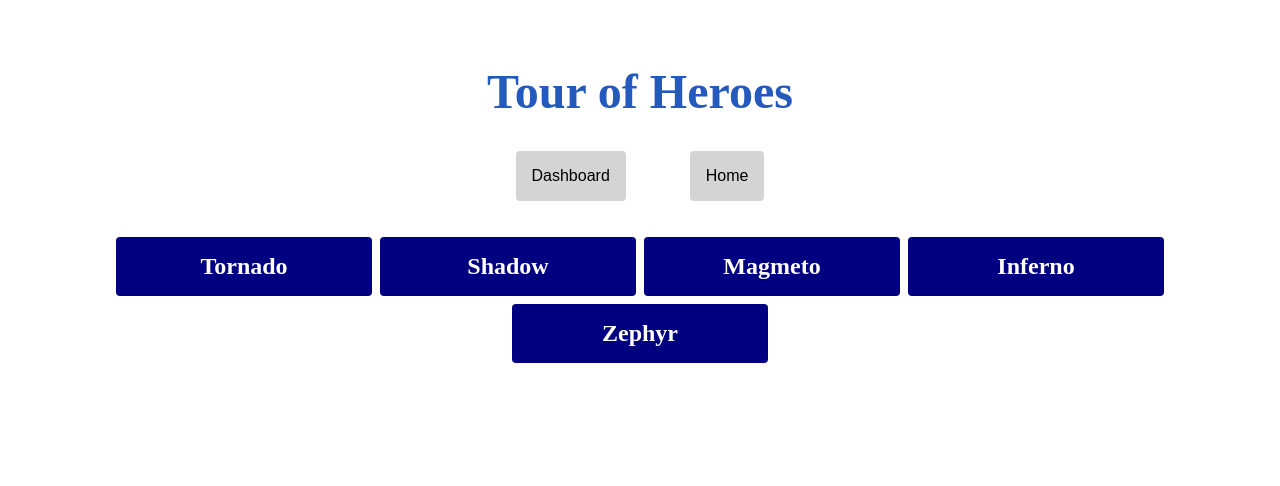
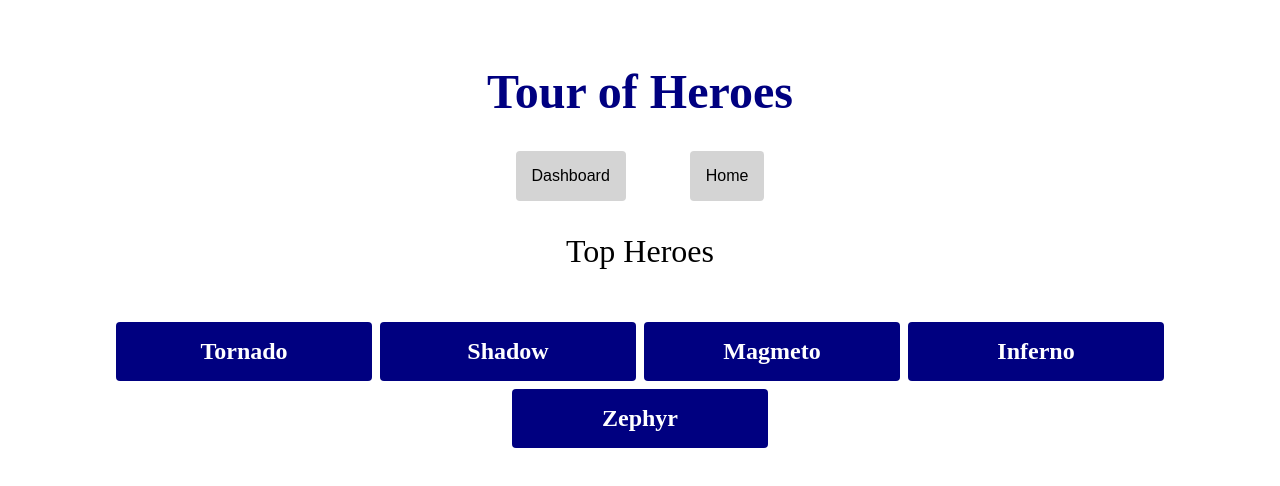
Before and after one commit to HassanMudassirRT/tour-of-heroes, an Angular app: page /dashboard in a window 1280 px wide. Shown: the top 486 px of the page. Built offline with nearby package versions, Linux system fonts and the light colour scheme; data requests are answered from the project's data file.

Commit message:
refactor: minor style changes

```diff
--- a/package.json
+++ b/package.json
@@ -7,7 +7,8 @@
     "build": "ng build",
     "watch": "ng build --watch --configuration development",
     "test": "ng test",
-    "server": "json-server --watch db.json"
+    "server": "json-server --watch db.json",
+    "dev": "npm run server & npm run start"
   },
   "prettier": {
     "overrides": [
--- a/src/app/app.css
+++ b/src/app/app.css
@@ -1,27 +1,14 @@
 h1 {
-    margin-top: 4rem;
+    margin-top: 64px;
     text-align: center;
-    color: rgb(36, 89, 189);
+    color: var(--primary-font-color);
     font-size: 3rem;
 }
 
-section {
-    margin-top: 2rem;
+.navbar {
+    margin-top: 32px;
     display: flex;
     justify-content: center;
     align-items: center;
-    gap: 4rem;
+    gap: 64px;
 }
-
-button {
-    padding: 1rem;
-    background-color: #d4d4d4;
-    border: none;
-    border-radius: 4px;
-    font-size: 1rem;
-}
-
-button:hover {
-    transition: background-color 100ms;
-    background-color: #e6e6e6;
-}
--- a/src/app/app.html
+++ b/src/app/app.html
@@ -1,9 +1,9 @@
 <h1>Tour of Heroes</h1>
-<section>
+<div class="navbar">
   <a routerLink="dashboard">
     <button>Dashboard</button>
   </a>
   <a routerLink="home"> <button>Home</button></a>
-</section>
+</div>
 
 <router-outlet />
--- a/src/app/app.routes.ts
+++ b/src/app/app.routes.ts
@@ -21,7 +21,7 @@ export const routes: Routes = [
     },
     {
         path: '**',
-        redirectTo: '/',
+        redirectTo: '/dashboard',
         pathMatch: 'full',
     },
 ];
--- a/src/app/components/dashboard/dashboard.css
+++ b/src/app/components/dashboard/dashboard.css
@@ -1,4 +1,4 @@
-.dashboardWrapper {
+.wrapper {
   padding: 36px;
   display: flex;
   flex-flow: row wrap;
@@ -14,7 +14,7 @@
   gap: 8px;
   font-size: 24px;
   border-radius: 4px;
-  background-color: #000080;
+  background-color: var(--primary-font-color);
   width: 256px;
   padding: 16px;
   color: white;
--- a/src/app/components/dashboard/dashboard.html
+++ b/src/app/components/dashboard/dashboard.html
@@ -1,4 +1,5 @@
-<div class="dashboardWrapper">
+<h2 class="title">Top Heroes</h2>
+<div class="wrapper">
   @for (hero of topHeroes(); track hero.id) {
     <div class="card" (click)="router.navigate(['edit', hero.id])">
       {{ hero.name }}
--- a/src/app/components/edit-hero/edit-hero.css
+++ b/src/app/components/edit-hero/edit-hero.css
@@ -3,12 +3,6 @@
   display: flex;
   justify-content: center;
   align-items: center;
-}
-
-.title {
-    margin-bottom: 16px;
-    font-size: 2rem;
-    font-weight: 500;
 }
 
 .id, .inputTitle {
@@ -31,14 +25,4 @@
 button {
     margin-top: 16px;
     display: block;
-    padding: 1rem;
-    background-color: #d4d4d4;
-    border: none;
-    border-radius: 4px;
-    font-size: 1rem;
 }
-
-button:hover {
-    transition: background-color 100ms;
-    background-color: #e6e6e6;
-}
--- a/src/app/components/home/home.css
+++ b/src/app/components/home/home.css
@@ -1,4 +1,4 @@
-.homeWrapper {
+.wrapper {
   padding: 36px;
   display: flex;
   flex-flow: column wrap;
@@ -21,14 +21,14 @@
 .id {
   border-top-left-radius: 4px;
   border-bottom-left-radius: 4px;
-  background-color: #000080;
+  background-color: var(--primary-font-color);
   color: white;
   padding: 8px;
   align-self: stretch;
 
 }
 
-.card > .name {
+.card .name {
   flex-grow: 2;
   padding: 8px;
 }
--- a/src/app/components/home/home.html
+++ b/src/app/components/home/home.html
@@ -1,4 +1,5 @@
-<div class="homeWrapper">
+<h2 class="title">My Heroes</h2>
+<div class="wrapper">
   @for (hero of heroes; track hero.id) {
   <div class="card" (click)="router.navigate(['edit', hero.id])">
     <div class="id">
--- a/src/styles.css
+++ b/src/styles.css
@@ -1,5 +1,30 @@
 * {
-    padding: 0;
-    margin: 0;
-    box-sizing: border-box;
+  padding: 0;
+  margin: 0;
+  box-sizing: border-box;
 }
+
+:root {
+  --primary-font-color: #000080;
+}
+
+.title {
+  text-align: center;
+  margin-inline: auto;
+  margin-block: 32px 16px;
+  font-size: 2rem;
+  font-weight: 500;
+}
+
+button {
+  padding: 1rem;
+  background-color: #d4d4d4;
+  border: none;
+  border-radius: 4px;
+  font-size: 1rem;
+}
+
+button:hover {
+  transition: background-color 100ms;
+  background-color: #e6e6e6;
+}
```
